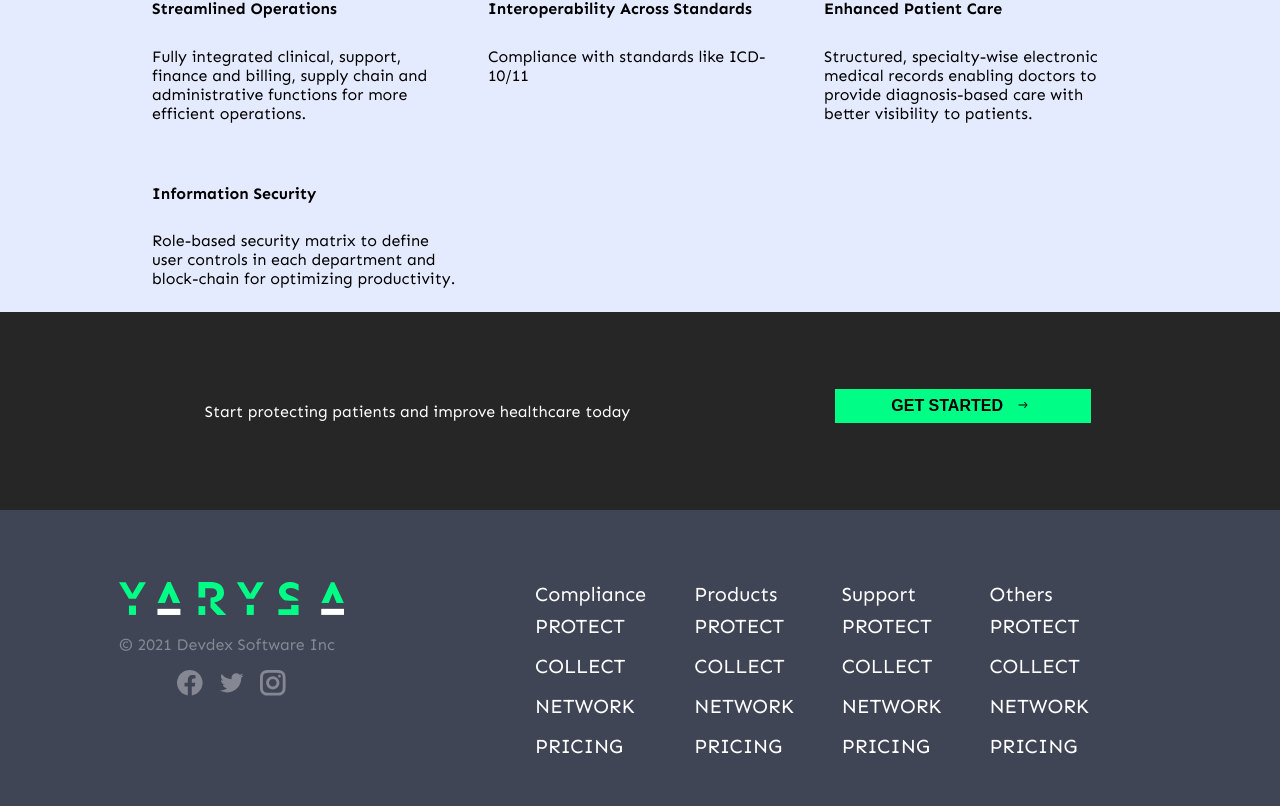
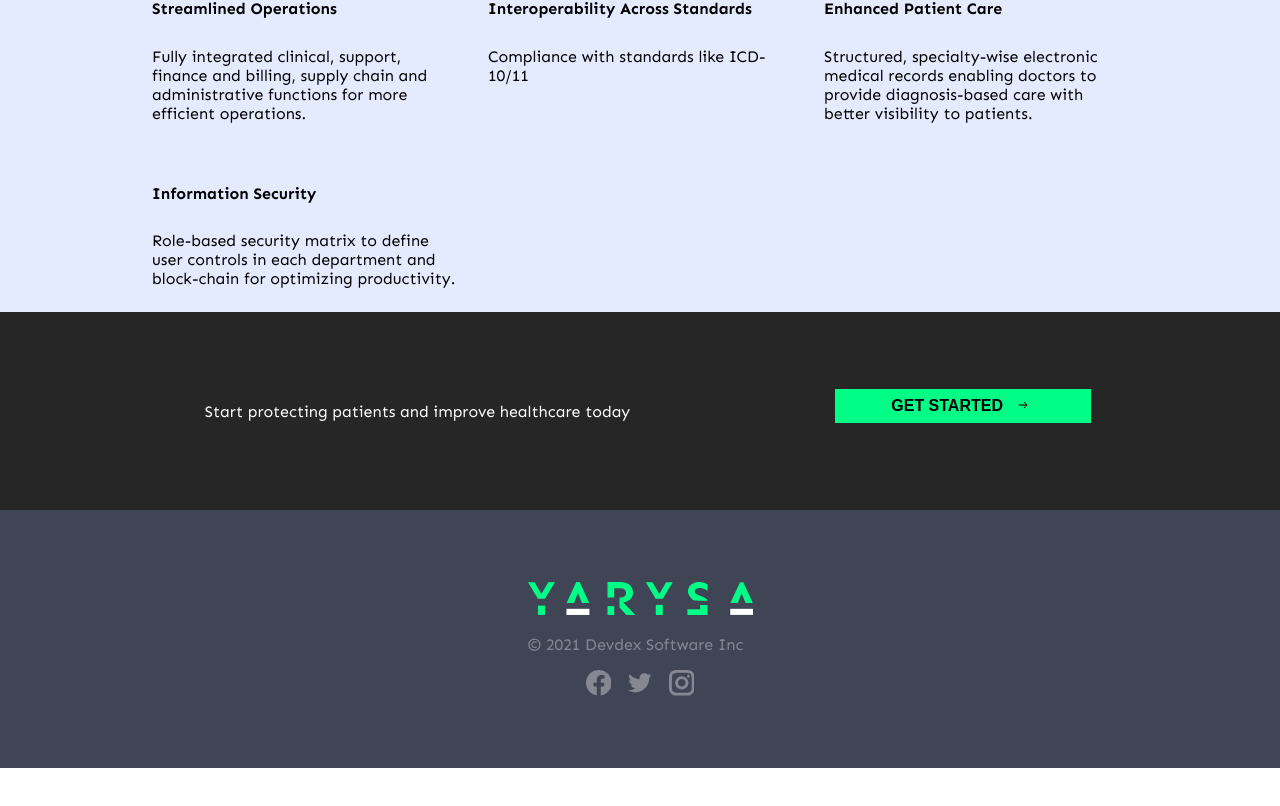
Before and after one commit to principlebrothers/Yarysa, a React (Vite) app: page / in a window 1280 px wide. Shown: the part 4151-4957 px from the top of the page. After the commit the page ends 4919 px from the top, so only its background shows below. Built offline with nearby package versions, Linux system fonts and the light colour scheme.

Commit message:
Update footer section

```diff
--- a/src/components/footer/Footer.jsx
+++ b/src/components/footer/Footer.jsx
@@ -22,19 +22,6 @@ function Footer() {
           <GrInstagram />
         </div>
       </div>
-      <div className={`${styles.right}`}>
-        {footerData.map((item) => {
-          const { id, title, details } = item;
-          return (
-            <div key={id} className={`${styles.details__cover}`}>
-              <Link to={`/${id}`}>{title}</Link>
-              <ul>
-                {details.map((data) => <li key={data}>{data.toUpperCase()}</li>)}
-              </ul>
-            </div>
-          );
-        })}
-      </div>
     </footer>
   );
 }
--- a/src/components/footer/Footer.module.css
+++ b/src/components/footer/Footer.module.css
@@ -33,36 +33,3 @@ footer {
 .social > *:hover {
   color: var(--secondary-color);
 }
-
-.right {
-  display: flex;
-  flex-wrap: wrap;
-  gap: 3rem;
-  padding: 72px;
-}
-
-.details__cover a {
-  text-decoration: none;
-  font-size: 20px;
-  color: var(--primary-color);
-}
-
-.details__cover a:hover {
-  color: var(--secondary-color);
-}
-
-.details__cover ul {
-  font-size: 20px;
-}
-
-.details__cover ul li {
-  list-style: none;
-  color: var(--primary-color);
-  line-height: 2;
-}
-
-@media screen and (max-width: 425px) {
-  .right {
-    justify-content: center;
-  }
-}
```
